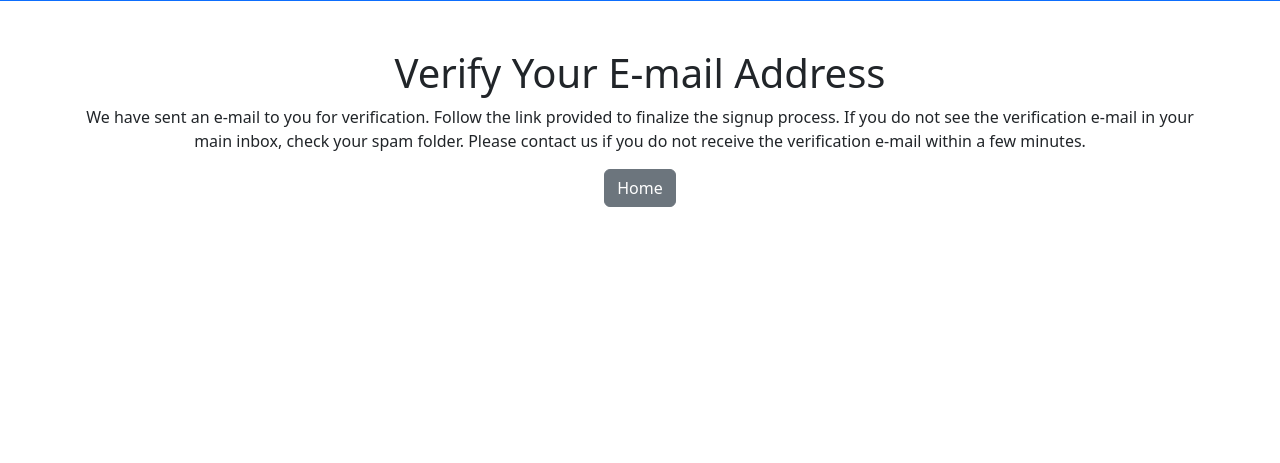
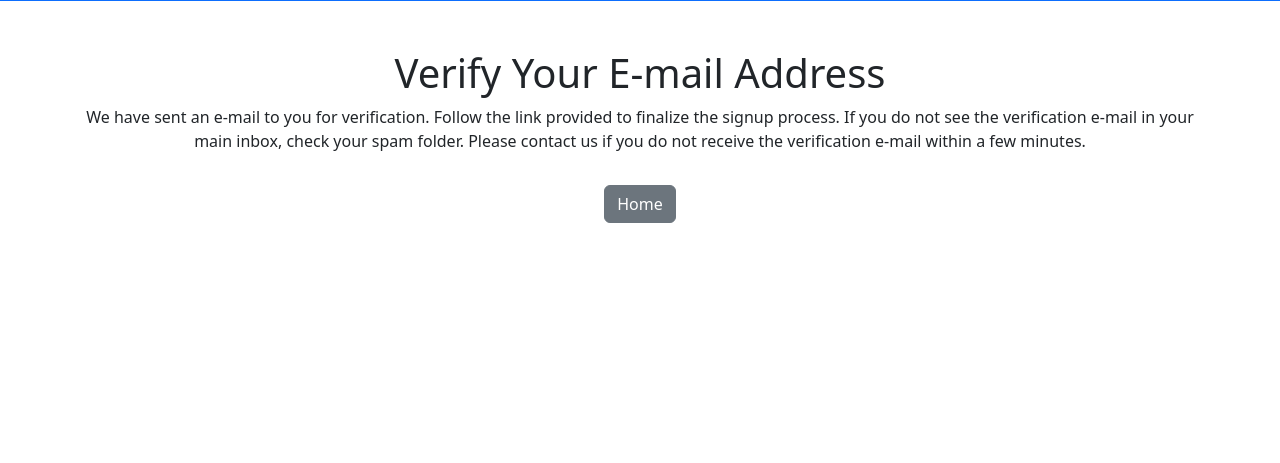
Before and after one commit to BenD2525/Your-Health-Now, a Django app: a page that uses templates/account/verification_sent.html in a window 1280 px wide. Shown: the part 191-654 px from the top of the page. Run offline with Django 3.2, Linux system fonts and the light colour scheme; some libraries are stand-ins or nearby versions.

Commit message:
Add formatting for back buttons on account templates

```diff
--- a/templates/account/password_change.html
+++ b/templates/account/password_change.html
@@ -15,4 +15,6 @@
         <button type="submit" name="action" class="btn btn-primary">{% trans "Change Password" %}</button>
         <a href="{% url 'account_reset_password' %}">{% trans "Forgot Password?" %}</a>
     </form>
+    <a href="{% url 'HealthHub:home' %}"><button class="btn btn-secondary mt-3">
+        Home</button></a>
 {% endblock %}
--- a/templates/account/password_reset.html
+++ b/templates/account/password_reset.html
@@ -20,7 +20,7 @@
         {{ form | crispy }}
         <input type="submit" class="btn btn-primary" value="{% trans 'Reset My Password' %}" />
     </form>
-    <a href="{% url 'HealthHub:home' %}"><button class="btn btn-secondary">
+    <a href="{% url 'HealthHub:home' %}"><button class="btn btn-secondary mt-3">
         Home</button></a>
 
 
--- a/templates/account/password_reset_done.html
+++ b/templates/account/password_reset_done.html
@@ -14,6 +14,6 @@
     {% endif %}
 
     <p>{% blocktrans %}We have sent you an e-mail. If you have not received it please check your spam folder. Otherwise contact us if you do not receive it in a few minutes.{% endblocktrans %}</p>
-    <a href="{% url 'HealthHub:home' %}"><button class="btn btn-secondary">
+    <a href="{% url 'HealthHub:home' %}"><button class="btn btn-secondary mt-3">
         Home</button></a>
 {% endblock %}
--- a/templates/account/password_reset_from_key.html
+++ b/templates/account/password_reset_from_key.html
@@ -18,7 +18,7 @@
             <input type="submit" name="action" value="{% trans 'change password' %}"/>
         </form>
     {% endif %}
-    <a href="{% url 'HealthHub:home' %}"><button class="btn btn-secondary">
+    <a href="{% url 'HealthHub:home' %}"><button class="btn btn-secondary mt-3">
         Home</button></a>
 
 {% endblock %}
--- a/templates/account/password_reset_from_key_done.html
+++ b/templates/account/password_reset_from_key_done.html
@@ -6,6 +6,6 @@
 {% block content %}
     <h1>{% trans "Change Password" %}</h1>
     <p>{% trans 'Your password is now changed.' %}</p>
-    <a href="{% url 'HealthHub:home' %}"><button class="btn btn-secondary">
+    <a href="{% url 'HealthHub:home' %}"><button class="btn btn-secondary mt-3">
         Home</button></a>
 {% endblock %}
--- a/templates/account/password_set.html
+++ b/templates/account/password_set.html
@@ -13,6 +13,6 @@
         {{ form | crispy }}
         <input type="submit" name="action" class= "btn btn-primary" value="{% trans 'Set Password' %}"/>
     </form>
-    <a href="{% url 'HealthHub:home' %}"><button class="btn btn-secondary">
+    <a href="{% url 'HealthHub:home' %}"><button class="btn btn-secondary mt-3">
         Home</button></a>
 {% endblock %}
--- a/templates/account/signup_closed.html
+++ b/templates/account/signup_closed.html
@@ -8,6 +8,6 @@
 <h1>{% trans "Sign Up Closed" %}</h1>
 
 <p>{% trans "We are sorry, but the sign up is currently closed." %}</p>
-<a href="{% url 'HealthHub:home' %}"><button class="btn btn-secondary">
+<a href="{% url 'HealthHub:home' %}"><button class="btn btn-secondary mt-3">
     Home</button></a>
 {% endblock %}
--- a/templates/account/verification_sent.html
+++ b/templates/account/verification_sent.html
@@ -9,6 +9,6 @@
     <h1>{% trans "Verify Your E-mail Address" %}</h1>
 
     <p>{% blocktrans %}We have sent an e-mail to you for verification. Follow the link provided to finalize the signup process. If you do not see the verification e-mail in your main inbox, check your spam folder. Please contact us if you do not receive the verification e-mail within a few minutes.{% endblocktrans %}</p>
-    <a href="{% url 'HealthHub:home' %}"><button class="btn btn-secondary">
+    <a href="{% url 'HealthHub:home' %}"><button class="btn btn-secondary mt-3">
         Home</button></a>
 {% endblock %}
--- a/templates/account/verified_email_required.html
+++ b/templates/account/verified_email_required.html
@@ -18,7 +18,7 @@ verification. Please click on the link inside that e-mail. If you do not see the
 contact us if you do not receive it within a few minutes.{% endblocktrans %}</p>
 
 <p>{% blocktrans %}<strong>Note:</strong> you can still <a href="{{ email_url }}">change your e-mail address</a>.{% endblocktrans %}</p>
-<a href="{% url 'HealthHub:home' %}"><button class="btn btn-secondary ">
+<a href="{% url 'HealthHub:home' %}"><button class="btn btn-secondary mt-3">
     Home</button></a>
 
 
```
